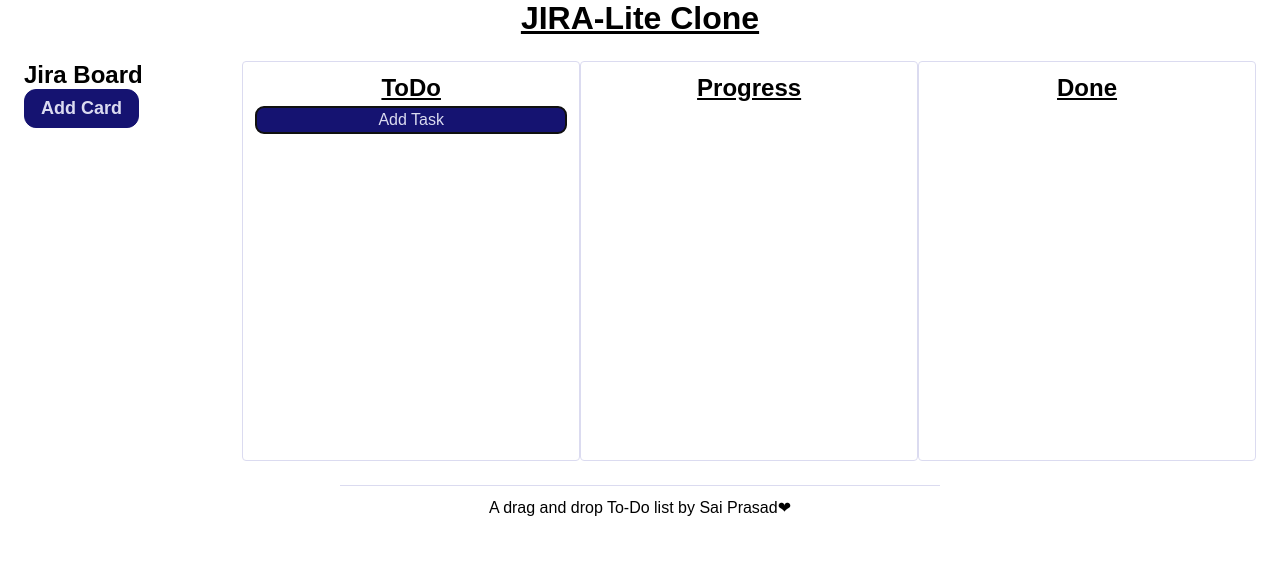
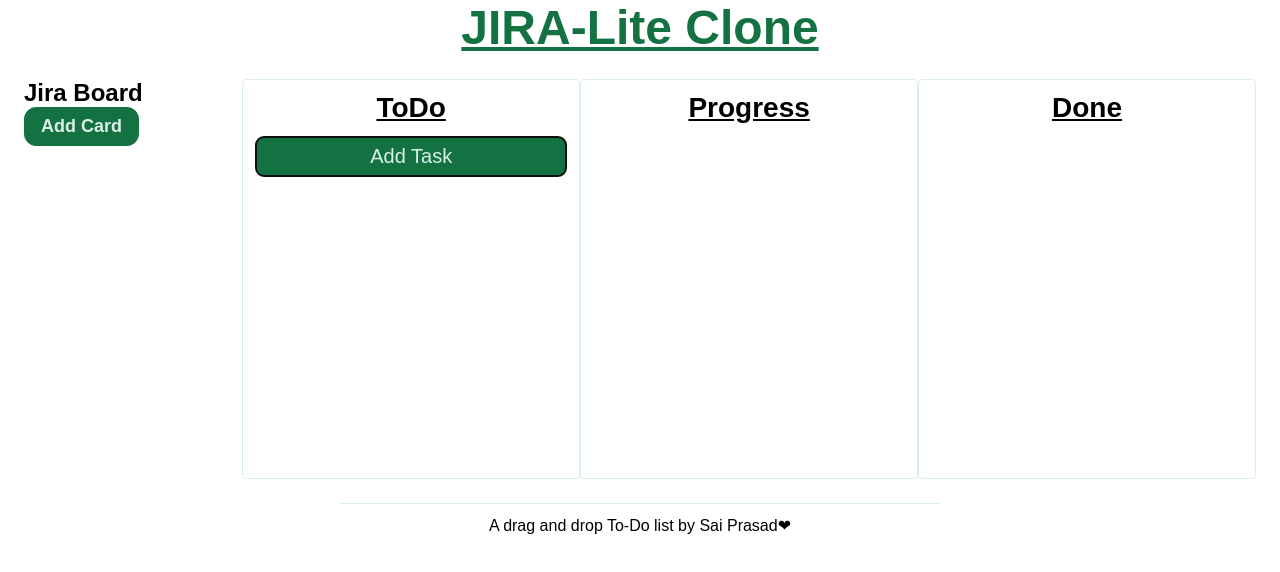
Before and after one commit to kpwebdev/jira-clone-update, a plain HTML site: page index.html in a window 1280 px wide. Both pictures are taken after a click on the button "Add Card". Drawn offline with Linux system fonts and the light colour scheme.

Commit message:
change typography

```diff
--- a/style.css
+++ b/style.css
@@ -8,9 +8,9 @@
 
 :root {
   font-size: 62.5%;
-  --primary: hsl(240, 40%, 90%);
-  --secondary: hsl(241, 71%, 26%);
-  --accent: hsl(196, 75%, 27%);
+  --primary: hsl(150, 41%, 90%);
+  --secondary: hsl(150, 71%, 26%);
+  --accent: hsl(166, 75%, 27%);
 }
 
 body {
@@ -20,6 +20,8 @@
 
 h1 {
   text-decoration: underline;
+  color: var(--secondary);
+  font-size: 4.8rem;
 }
 
 .board {
@@ -39,7 +41,7 @@
 
 h3 {
   text-decoration: underline;
-  font-size: 2.4rem;
+  font-size: 2.8rem;
 }
 
 button {
@@ -57,10 +59,10 @@
   background-color: var(--secondary);
   color: var(--primary);
   border-radius: 0.8rem;
-  padding: 0.4rem 0.8rem;
+  padding: 0.8rem;
   cursor: pointer;
-  margin-top: 0.4rem;
-  font-size: 1.6rem;
+  margin-top: 1.2rem;
+  font-size: 2rem;
 }
 
 .footer {
```
